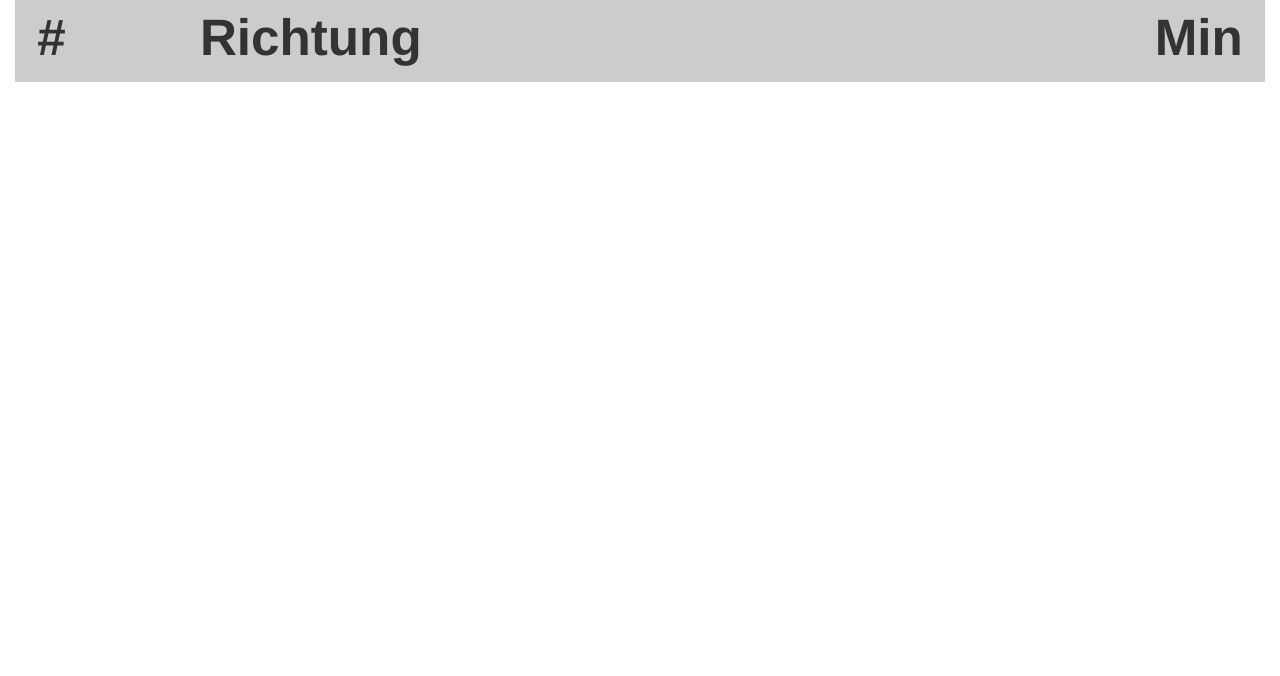
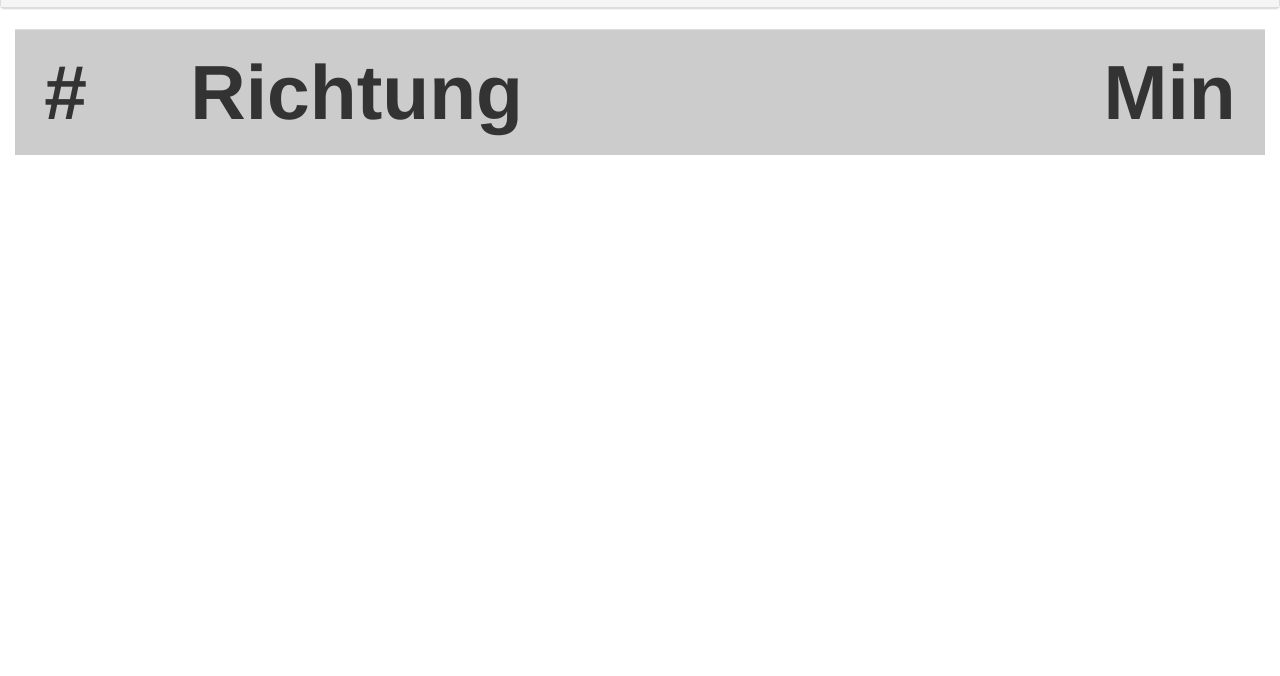
Before and after one commit to ech0-de/departure-monitor, a plain HTML site: page index.html in a window 1280 px wide. Shown: the part 124-800 px from the top of the page. Drawn offline with Linux system fonts and the light colour scheme.

Commit message:
increased font size

```diff
--- a/css/departureMonitor.css
+++ b/css/departureMonitor.css
@@ -10,6 +10,12 @@ body {
 	font-size: 30px;
 	font-size: 4vw;
 }
+@media (min-width: 768px) {
+	* {
+		font-size: 40px;
+		font-size: 6vw;
+	}
+}
 
 /* The odd table rows need a bit more contrast, than bootstrap usual has */
 .table-striped > tbody > tr:nth-child(2n+1) > td,
```
